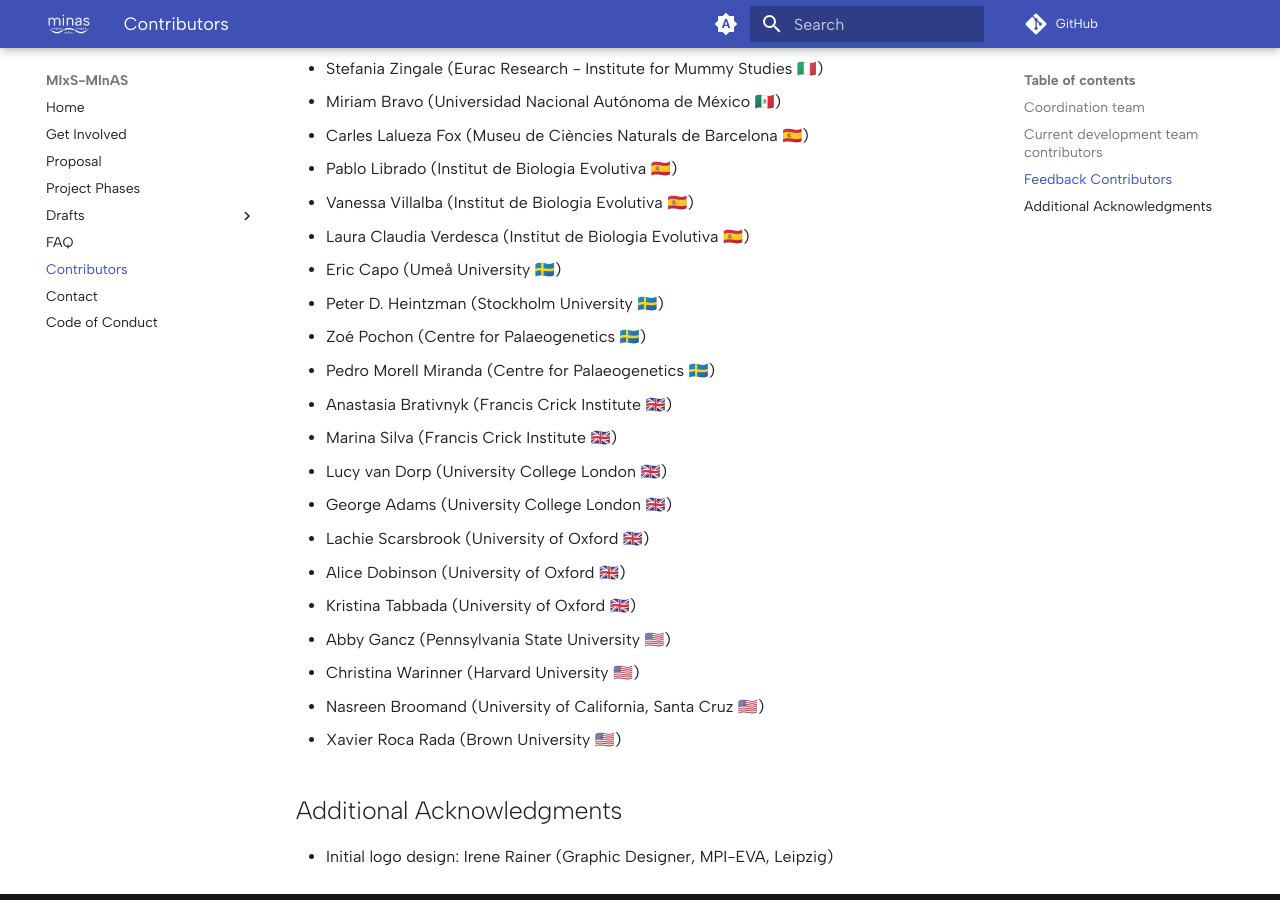
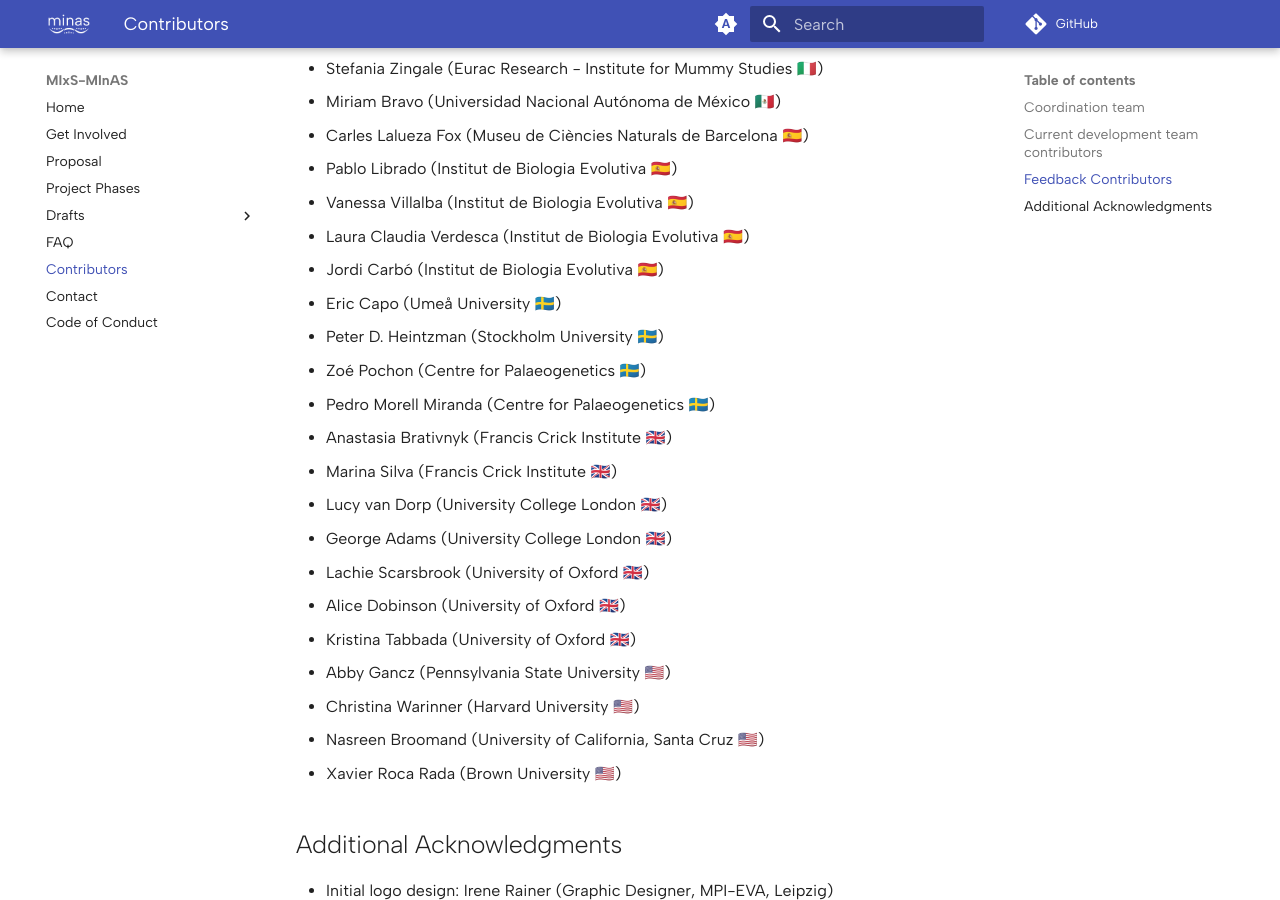
Before and after one commit to MIxS-MInAS/MIxS-MInAS.github.io, an MkDocs documentation site: the page built from docs/contributors.md, in a window 1280 px wide and 900 px high, scrolled down 2523 px. Built offline with MkDocs 1.6.1 and Material for MkDocs 9.7.7, drawn with Linux system fonts in a browser that asks for light colours; comment, search, counter and statistics services are not loaded.

Commit message:
Add Jordi

```diff
--- a/docs/contributors.md
+++ b/docs/contributors.md
@@ -79,6 +79,7 @@ Previously:
 - Pablo Librado (Institut de Biologia Evolutiva 🇪🇸)
 - Vanessa Villalba (Institut de Biologia Evolutiva 🇪🇸)
 - Laura Claudia Verdesca (Institut de Biologia Evolutiva 🇪🇸)
+- Jordi Carbó (Institut de Biologia Evolutiva 🇪🇸)
 - Eric Capo (Umeå University 🇸🇪)
 - Peter D. Heintzman (Stockholm University 🇸🇪)
 - Zoé Pochon (Centre for Palaeogenetics 🇸🇪)
```
